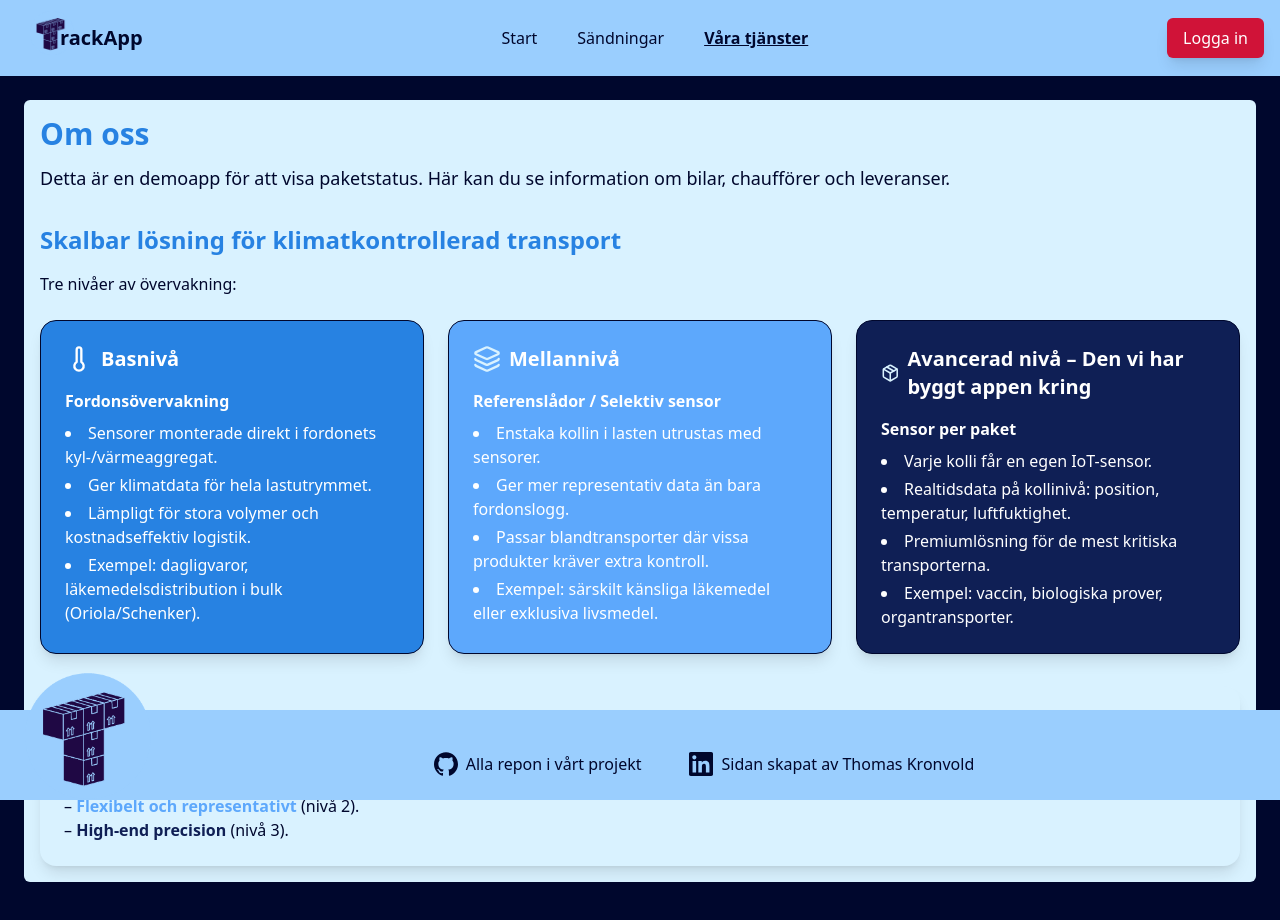
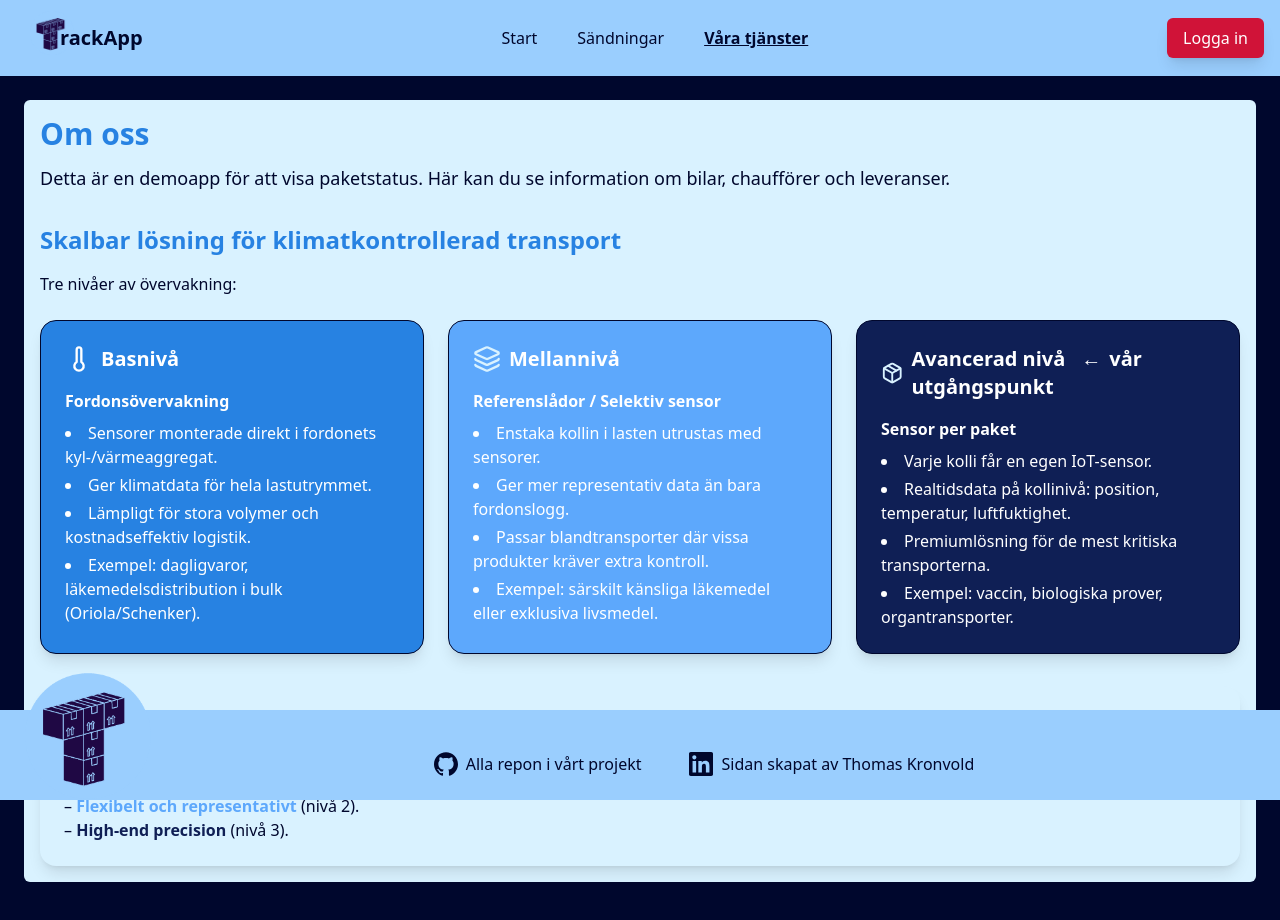
Before and after one commit to G1-H25/Frontend-web, a React (Vite) app in the folder desktop/: page /about in a window 1280 px wide. Shown: the top 920 px of the page. Built offline with nearby package versions, Linux system fonts and the light colour scheme.

Commit message:
why bother :D

```diff
--- a/desktop/src/pages/About.tsx
+++ b/desktop/src/pages/About.tsx
@@ -58,7 +58,11 @@ const About = () => {
           <div className=" bg-[#0F1F55] hover:bg-[#00072D] text-white rounded-2xl border border-[#00072D] p-6 shadow-lg hover:shadow-2xl hover:-translate-y-1 transition-transform">
             <div className="flex items-center gap-2 mb-4">
               <Package className="text-[#D9F2FF]" size={28} />
-              <h3 className="text-xl font-bold">Avancerad nivå – Den vi har byggt appen kring</h3>
+              <h3 className="text-xl font-bold">
+                <span className="mr-2">Avancerad nivå</span>
+                <span className="mx-2">←</span>
+                <span>vår utgångspunkt</span>
+              </h3>
             </div>
             <p className="font-semibold mb-2">Sensor per paket</p>
             <ul className="list-disc list-inside space-y-1">
```
